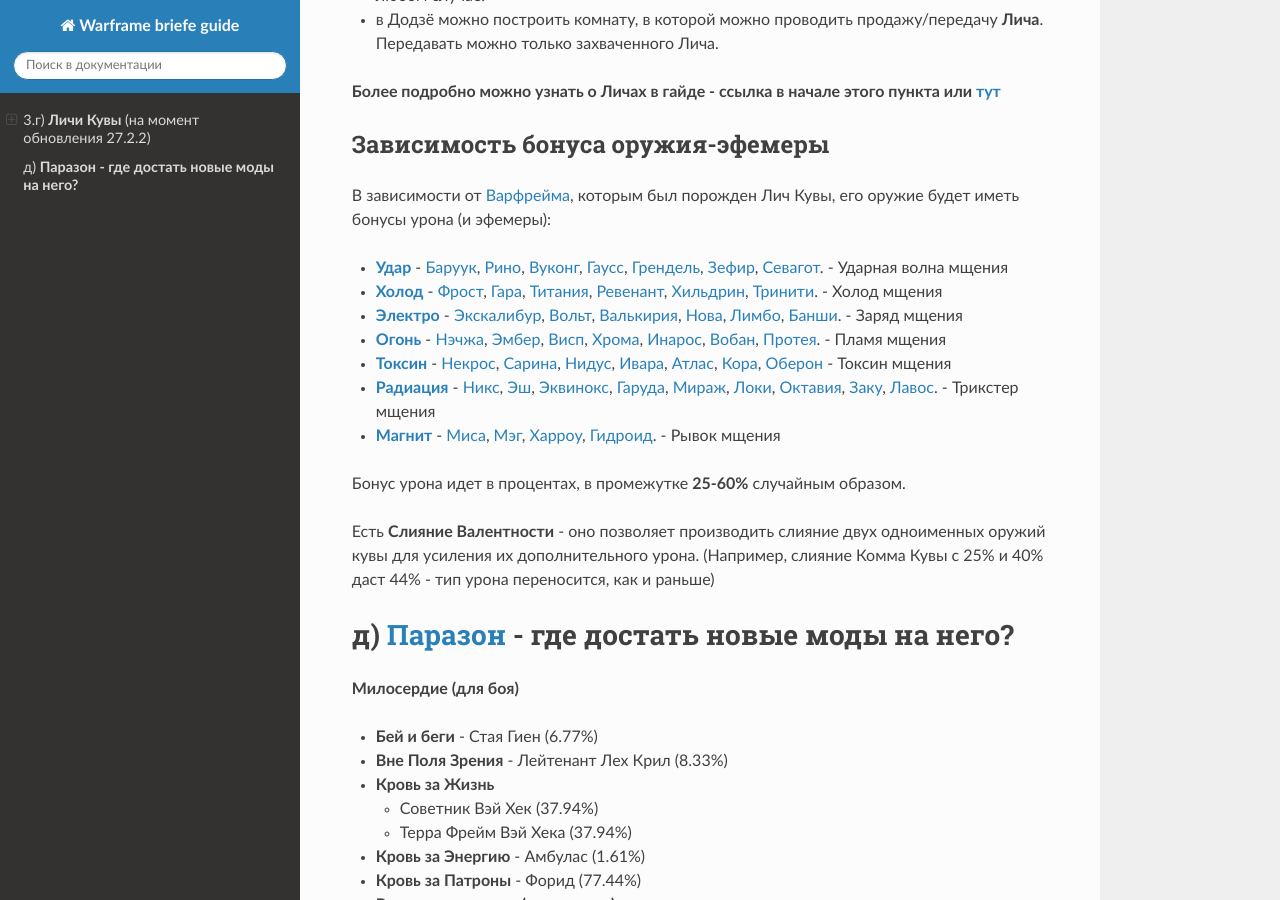
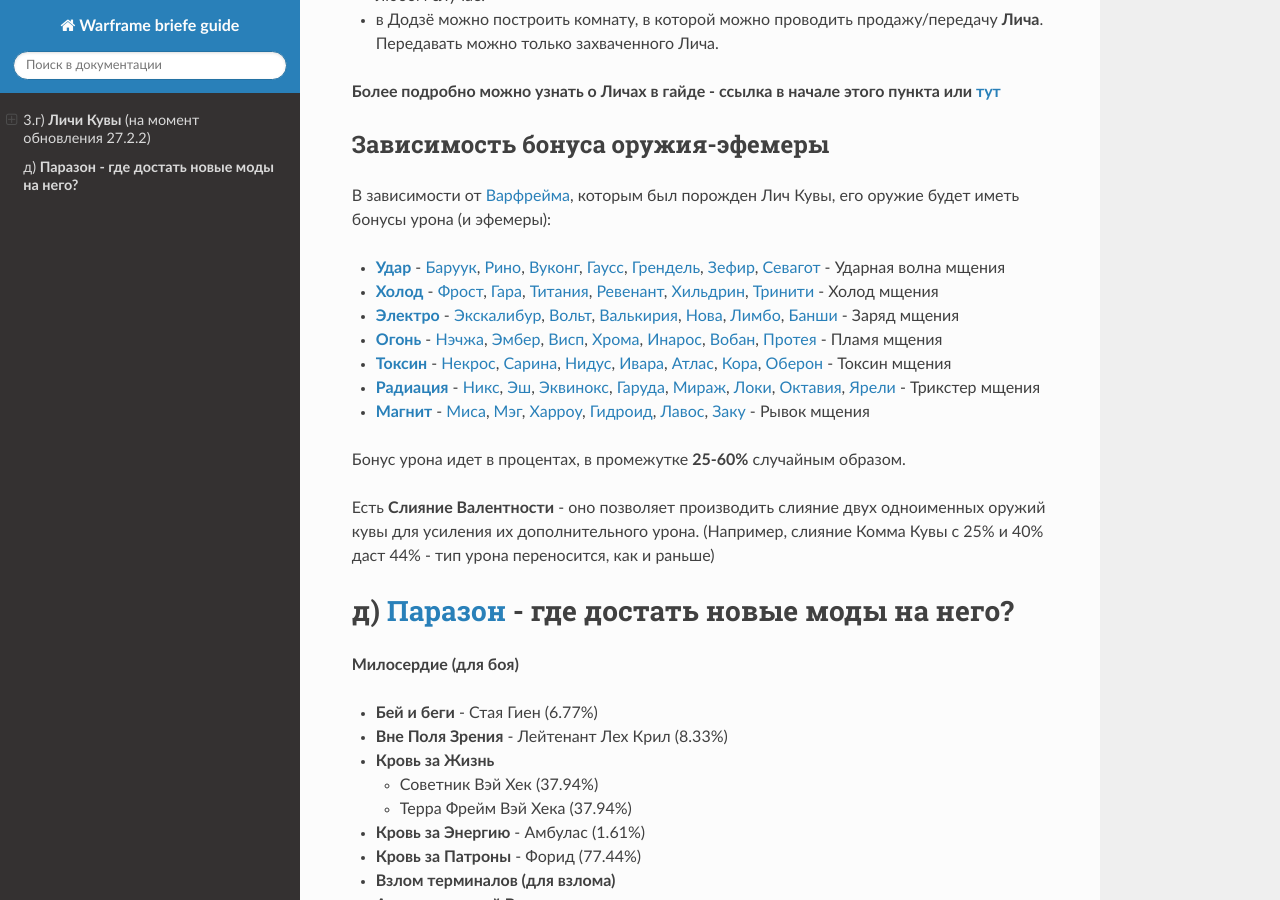
Before and after one commit to crackedmind/warframe-brief-guide, a Sphinx documentation site: the page built from source/03_d.md, in a window 1280 px wide and 900 px high, scrolled down 1485 px. Built offline with Sphinx 7.4.7 and the Read the Docs theme 2.0.0, drawn with Linux system fonts in a browser that asks for light colours.

Commit message:
30.5 small

```diff
--- a/source/03_d.md
+++ b/source/03_d.md
@@ -65,19 +65,19 @@
 
 В зависимости от [Варфрейма](https://warframe.fandom.com/ru/wiki/%D0%92%D0%B0%D1%80%D1%84%D1%80%D0%B5%D0%B9%D0%BC%D1%8B), которым был порожден Лич Кувы, его оружие будет иметь бонусы урона (и эфемеры):
 
-* **[Удар](https://warframe.fandom.com/ru/wiki/%D0%A2%D0%B8%D0%BF%D1%8B_%D1%83%D1%80%D0%BE%D0%BD%D0%B0_2.0/%D0%A3%D0%B4%D0%B0%D1%80)** - [Баруук](https://warframe.fandom.com/ru/wiki/%D0%91%D0%B0%D1%80%D1%83%D1%83%D0%BA), [Рино](https://warframe.fandom.com/ru/wiki/%D0%A0%D0%B8%D0%BD%D0%BE), [Вуконг](https://warframe.fandom.com/ru/wiki/%D0%92%D1%83%D0%BA%D0%BE%D0%BD%D0%B3), [Гаусс](https://warframe.fandom.com/ru/wiki/%D0%93%D0%B0%D1%83%D1%81%D1%81), [Грендель](https://warframe.fandom.com/ru/wiki/%D0%93%D1%80%D0%B5%D0%BD%D0%B4%D0%B5%D0%BB%D1%8C), [Зефир](https://warframe.fandom.com/ru/wiki/%D0%97%D0%B5%D1%84%D0%B8%D1%80), [Севагот](https://warframe.fandom.com/ru/wiki/%D0%A1%D0%B5%D0%B2%D0%B0%D0%B3%D0%BE%D1%82). 		- Ударная волна мщения
+* **[Удар](https://warframe.fandom.com/ru/wiki/%D0%A2%D0%B8%D0%BF%D1%8B_%D1%83%D1%80%D0%BE%D0%BD%D0%B0_2.0/%D0%A3%D0%B4%D0%B0%D1%80)** - [Баруук](https://warframe.fandom.com/ru/wiki/%D0%91%D0%B0%D1%80%D1%83%D1%83%D0%BA), [Рино](https://warframe.fandom.com/ru/wiki/%D0%A0%D0%B8%D0%BD%D0%BE), [Вуконг](https://warframe.fandom.com/ru/wiki/%D0%92%D1%83%D0%BA%D0%BE%D0%BD%D0%B3), [Гаусс](https://warframe.fandom.com/ru/wiki/%D0%93%D0%B0%D1%83%D1%81%D1%81), [Грендель](https://warframe.fandom.com/ru/wiki/%D0%93%D1%80%D0%B5%D0%BD%D0%B4%D0%B5%D0%BB%D1%8C), [Зефир](https://warframe.fandom.com/ru/wiki/%D0%97%D0%B5%D1%84%D0%B8%D1%80), [Севагот](https://warframe.fandom.com/ru/wiki/%D0%A1%D0%B5%D0%B2%D0%B0%D0%B3%D0%BE%D1%82) 		- Ударная волна мщения
 
-* **[Холод](https://warframe.fandom.com/ru/wiki/%D0%A2%D0%B8%D0%BF%D1%8B_%D1%83%D1%80%D0%BE%D0%BD%D0%B0_2.0/%D0%9B%D1%91%D0%B4)** - [Фрост](https://warframe.fandom.com/ru/wiki/%D0%A4%D1%80%D0%BE%D1%81%D1%82), [Гара](https://warframe.fandom.com/ru/wiki/%D0%93%D0%B0%D1%80%D0%B0), [Титания](https://warframe.fandom.com/ru/wiki/%D0%A2%D0%B8%D1%82%D0%B0%D0%BD%D0%B8%D1%8F), [Ревенант](https://warframe.fandom.com/ru/wiki/%D0%A0%D0%B5%D0%B2%D0%B5%D0%BD%D0%B0%D0%BD%D1%82), [Хильдрин](https://warframe.fandom.com/ru/wiki/%D0%A5%D0%B8%D0%BB%D1%8C%D0%B4%D1%80%D0%B8%D0%BD), [Тринити](https://warframe.fandom.com/ru/wiki/%D0%A2%D1%80%D0%B8%D0%BD%D0%B8%D1%82%D0%B8). 	- Холод мщения
+* **[Холод](https://warframe.fandom.com/ru/wiki/%D0%A2%D0%B8%D0%BF%D1%8B_%D1%83%D1%80%D0%BE%D0%BD%D0%B0_2.0/%D0%9B%D1%91%D0%B4)** - [Фрост](https://warframe.fandom.com/ru/wiki/%D0%A4%D1%80%D0%BE%D1%81%D1%82), [Гара](https://warframe.fandom.com/ru/wiki/%D0%93%D0%B0%D1%80%D0%B0), [Титания](https://warframe.fandom.com/ru/wiki/%D0%A2%D0%B8%D1%82%D0%B0%D0%BD%D0%B8%D1%8F), [Ревенант](https://warframe.fandom.com/ru/wiki/%D0%A0%D0%B5%D0%B2%D0%B5%D0%BD%D0%B0%D0%BD%D1%82), [Хильдрин](https://warframe.fandom.com/ru/wiki/%D0%A5%D0%B8%D0%BB%D1%8C%D0%B4%D1%80%D0%B8%D0%BD), [Тринити](https://warframe.fandom.com/ru/wiki/%D0%A2%D1%80%D0%B8%D0%BD%D0%B8%D1%82%D0%B8) 	- Холод мщения
 
-* **[Электро](https://warframe.fandom.com/ru/wiki/%D0%A2%D0%B8%D0%BF%D1%8B_%D1%83%D1%80%D0%BE%D0%BD%D0%B0_2.0/%D0%AD%D0%BB%D0%B5%D0%BA%D1%82%D1%80%D0%BE)** - [Экскалибур](https://warframe.fandom.com/ru/wiki/%D0%AD%D0%BA%D1%81%D0%BA%D0%B0%D0%BB%D0%B8%D0%B1%D1%83%D1%80), [Вольт](https://warframe.fandom.com/ru/wiki/%D0%92%D0%BE%D0%BB%D1%8C%D1%82), [Валькирия](https://warframe.fandom.com/ru/wiki/%D0%92%D0%B0%D0%BB%D1%8C%D0%BA%D0%B8%D1%80%D0%B8%D1%8F), [Нова](https://warframe.fandom.com/ru/wiki/%D0%9D%D0%BE%D0%B2%D0%B0), [Лимбо](https://warframe.fandom.com/ru/wiki/%D0%9B%D0%B8%D0%BC%D0%B1%D0%BE), [Банши](https://warframe.fandom.com/ru/wiki/%D0%91%D0%B0%D0%BD%D1%88%D0%B8). 	- Заряд мщения
+* **[Электро](https://warframe.fandom.com/ru/wiki/%D0%A2%D0%B8%D0%BF%D1%8B_%D1%83%D1%80%D0%BE%D0%BD%D0%B0_2.0/%D0%AD%D0%BB%D0%B5%D0%BA%D1%82%D1%80%D0%BE)** - [Экскалибур](https://warframe.fandom.com/ru/wiki/%D0%AD%D0%BA%D1%81%D0%BA%D0%B0%D0%BB%D0%B8%D0%B1%D1%83%D1%80), [Вольт](https://warframe.fandom.com/ru/wiki/%D0%92%D0%BE%D0%BB%D1%8C%D1%82), [Валькирия](https://warframe.fandom.com/ru/wiki/%D0%92%D0%B0%D0%BB%D1%8C%D0%BA%D0%B8%D1%80%D0%B8%D1%8F), [Нова](https://warframe.fandom.com/ru/wiki/%D0%9D%D0%BE%D0%B2%D0%B0), [Лимбо](https://warframe.fandom.com/ru/wiki/%D0%9B%D0%B8%D0%BC%D0%B1%D0%BE), [Банши](https://warframe.fandom.com/ru/wiki/%D0%91%D0%B0%D0%BD%D1%88%D0%B8) 	- Заряд мщения
 
-* **[Огонь](https://warframe.fandom.com/ru/wiki/%D0%A2%D0%B8%D0%BF%D1%8B_%D1%83%D1%80%D0%BE%D0%BD%D0%B0_2.0/%D0%9E%D0%B3%D0%BE%D0%BD%D1%8C)** - [Нэчжа](https://warframe.fandom.com/ru/wiki/%D0%9D%D1%8D%D1%87%D0%B6%D0%B0), [Эмбер](https://warframe.fandom.com/ru/wiki/%D0%AD%D0%BC%D0%B1%D0%B5%D1%80), [Висп](https://warframe.fandom.com/ru/wiki/%D0%92%D0%B8%D1%81%D0%BF), [Хрома](https://warframe.fandom.com/ru/wiki/%D0%A5%D1%80%D0%BE%D0%BC%D0%B0), [Инарос](https://warframe.fandom.com/ru/wiki/%D0%98%D0%BD%D0%B0%D1%80%D0%BE%D1%81), [Вобан](https://warframe.fandom.com/ru/wiki/%D0%92%D0%BE%D0%B1%D0%B0%D0%BD), [Протея](https://warframe.fandom.com/ru/wiki/%D0%9F%D1%80%D0%BE%D1%82%D0%B5%D1%8F). 		- Пламя мщения
+* **[Огонь](https://warframe.fandom.com/ru/wiki/%D0%A2%D0%B8%D0%BF%D1%8B_%D1%83%D1%80%D0%BE%D0%BD%D0%B0_2.0/%D0%9E%D0%B3%D0%BE%D0%BD%D1%8C)** - [Нэчжа](https://warframe.fandom.com/ru/wiki/%D0%9D%D1%8D%D1%87%D0%B6%D0%B0), [Эмбер](https://warframe.fandom.com/ru/wiki/%D0%AD%D0%BC%D0%B1%D0%B5%D1%80), [Висп](https://warframe.fandom.com/ru/wiki/%D0%92%D0%B8%D1%81%D0%BF), [Хрома](https://warframe.fandom.com/ru/wiki/%D0%A5%D1%80%D0%BE%D0%BC%D0%B0), [Инарос](https://warframe.fandom.com/ru/wiki/%D0%98%D0%BD%D0%B0%D1%80%D0%BE%D1%81), [Вобан](https://warframe.fandom.com/ru/wiki/%D0%92%D0%BE%D0%B1%D0%B0%D0%BD), [Протея](https://warframe.fandom.com/ru/wiki/%D0%9F%D1%80%D0%BE%D1%82%D0%B5%D1%8F) 		- Пламя мщения
 
 * **[Токсин](https://warframe.fandom.com/ru/wiki/%D0%A2%D0%B8%D0%BF%D1%8B_%D1%83%D1%80%D0%BE%D0%BD%D0%B0_2.0/%D0%A2%D0%BE%D0%BA%D1%81%D0%B8%D0%BD)** - [Некрос](https://warframe.fandom.com/ru/wiki/%D0%9D%D0%B5%D0%BA%D1%80%D0%BE%D1%81), [Сарина](https://warframe.fandom.com/ru/wiki/%D0%A1%D0%B0%D1%80%D0%B8%D0%BD%D0%B0), [Нидус](https://warframe.fandom.com/ru/wiki/%D0%9D%D0%B8%D0%B4%D1%83%D1%81), [Ивара](https://warframe.fandom.com/ru/wiki/%D0%98%D0%B2%D0%B0%D1%80%D0%B0), [Атлас](https://warframe.fandom.com/ru/wiki/%D0%90%D1%82%D0%BB%D0%B0%D1%81), [Кора](https://warframe.fandom.com/ru/wiki/%D0%9A%D0%BE%D1%80%D0%B0), [Оберон](https://warframe.fandom.com/ru/wiki/%D0%9E%D0%B1%D0%B5%D1%80%D0%BE%D0%BD) 	- Токсин мщения
 
-* **[Радиация](https://warframe.fandom.com/ru/wiki/%D0%A2%D0%B8%D0%BF%D1%8B_%D1%83%D1%80%D0%BE%D0%BD%D0%B0_2.0/%D0%A0%D0%B0%D0%B4%D0%B8%D0%B0%D1%86%D0%B8%D1%8F)** - [Никс](https://warframe.fandom.com/ru/wiki/%D0%9D%D0%B8%D0%BA%D1%81), [Эш](https://warframe.fandom.com/ru/wiki/%D0%AD%D1%88), [Эквинокс](https://warframe.fandom.com/ru/wiki/%D0%AD%D0%BA%D0%B2%D0%B8%D0%BD%D0%BE%D0%BA%D1%81), [Гаруда](https://warframe.fandom.com/ru/wiki/%D0%93%D0%B0%D1%80%D1%83%D0%B4%D0%B0), [Мираж](https://warframe.fandom.com/ru/wiki/%D0%9C%D0%B8%D1%80%D0%B0%D0%B6), [Локи](https://warframe.fandom.com/ru/wiki/%D0%9B%D0%BE%D0%BA%D0%B8), [Октавия](https://warframe.fandom.com/ru/wiki/%D0%9E%D0%BA%D1%82%D0%B0%D0%B2%D0%B8%D1%8F), [Заку](https://warframe.fandom.com/ru/wiki/%D0%97%D0%B0%D0%BA%D1%83), [Лавос](https://warframe.fandom.com/ru/wiki/%D0%9B%D0%B0%D0%B2%D0%BE%D1%81). 	- Трикстер мщения
+* **[Радиация](https://warframe.fandom.com/ru/wiki/%D0%A2%D0%B8%D0%BF%D1%8B_%D1%83%D1%80%D0%BE%D0%BD%D0%B0_2.0/%D0%A0%D0%B0%D0%B4%D0%B8%D0%B0%D1%86%D0%B8%D1%8F)** - [Никс](https://warframe.fandom.com/ru/wiki/%D0%9D%D0%B8%D0%BA%D1%81), [Эш](https://warframe.fandom.com/ru/wiki/%D0%AD%D1%88), [Эквинокс](https://warframe.fandom.com/ru/wiki/%D0%AD%D0%BA%D0%B2%D0%B8%D0%BD%D0%BE%D0%BA%D1%81), [Гаруда](https://warframe.fandom.com/ru/wiki/%D0%93%D0%B0%D1%80%D1%83%D0%B4%D0%B0), [Мираж](https://warframe.fandom.com/ru/wiki/%D0%9C%D0%B8%D1%80%D0%B0%D0%B6), [Локи](https://warframe.fandom.com/ru/wiki/%D0%9B%D0%BE%D0%BA%D0%B8), [Октавия](https://warframe.fandom.com/ru/wiki/%D0%9E%D0%BA%D1%82%D0%B0%D0%B2%D0%B8%D1%8F), [Ярели](https://warframe.fandom.com/ru/wiki/%D0%AF%D1%80%D0%B5%D0%BB%D0%B8)	- Трикстер мщения
 
-* **[Магнит](https://warframe.fandom.com/ru/wiki/%D0%A2%D0%B8%D0%BF%D1%8B_%D1%83%D1%80%D0%BE%D0%BD%D0%B0_2.0/%D0%9C%D0%B0%D0%B3%D0%BD%D0%B8%D1%82)** - [Миса](https://warframe.fandom.com/ru/wiki/%D0%9C%D0%B8%D1%81%D0%B0), [Мэг](https://warframe.fandom.com/ru/wiki/%D0%9C%D1%8D%D0%B3), [Харроу](https://warframe.fandom.com/ru/wiki/%D0%A5%D0%B0%D1%80%D1%80%D0%BE%D1%83), [Гидроид](https://warframe.fandom.com/ru/wiki/%D0%93%D0%B8%D0%B4%D1%80%D0%BE%D0%B8%D0%B4). 				- Рывок мщения
+* **[Магнит](https://warframe.fandom.com/ru/wiki/%D0%A2%D0%B8%D0%BF%D1%8B_%D1%83%D1%80%D0%BE%D0%BD%D0%B0_2.0/%D0%9C%D0%B0%D0%B3%D0%BD%D0%B8%D1%82)** - [Миса](https://warframe.fandom.com/ru/wiki/%D0%9C%D0%B8%D1%81%D0%B0), [Мэг](https://warframe.fandom.com/ru/wiki/%D0%9C%D1%8D%D0%B3), [Харроу](https://warframe.fandom.com/ru/wiki/%D0%A5%D0%B0%D1%80%D1%80%D0%BE%D1%83), [Гидроид](https://warframe.fandom.com/ru/wiki/%D0%93%D0%B8%D0%B4%D1%80%D0%BE%D0%B8%D0%B4), [Лавос](https://warframe.fandom.com/ru/wiki/%D0%9B%D0%B0%D0%B2%D0%BE%D1%81), [Заку](https://warframe.fandom.com/ru/wiki/%D0%97%D0%B0%D0%BA%D1%83) 				- Рывок мщения
 
 Бонус урона идет в процентах, в промежутке **25-60%** случайным образом.
 
--- a/source/conf.py
+++ b/source/conf.py
@@ -22,7 +22,7 @@
 author = 'Alexander Tomlenov'
 
 # The full version, including alpha/beta/rc tags
-release = '30.9.2'
+release = '30.9.3'
 
 # -- General configuration ---------------------------------------------------
 
--- a/source/contents.rst
+++ b/source/contents.rst
@@ -1,4 +1,4 @@
-**Версия Краткого справочника от 25.05.2021-обновление 30.2.2  Зов Темпестарии**
+**Версия Краткого справочника от 25.05.2021-обновление 30.5  Сестры Парвоса**
 
 Всем доброго времени суток!
 
```
Also changed, not shown: source/index.md (+1 -1 lines).
